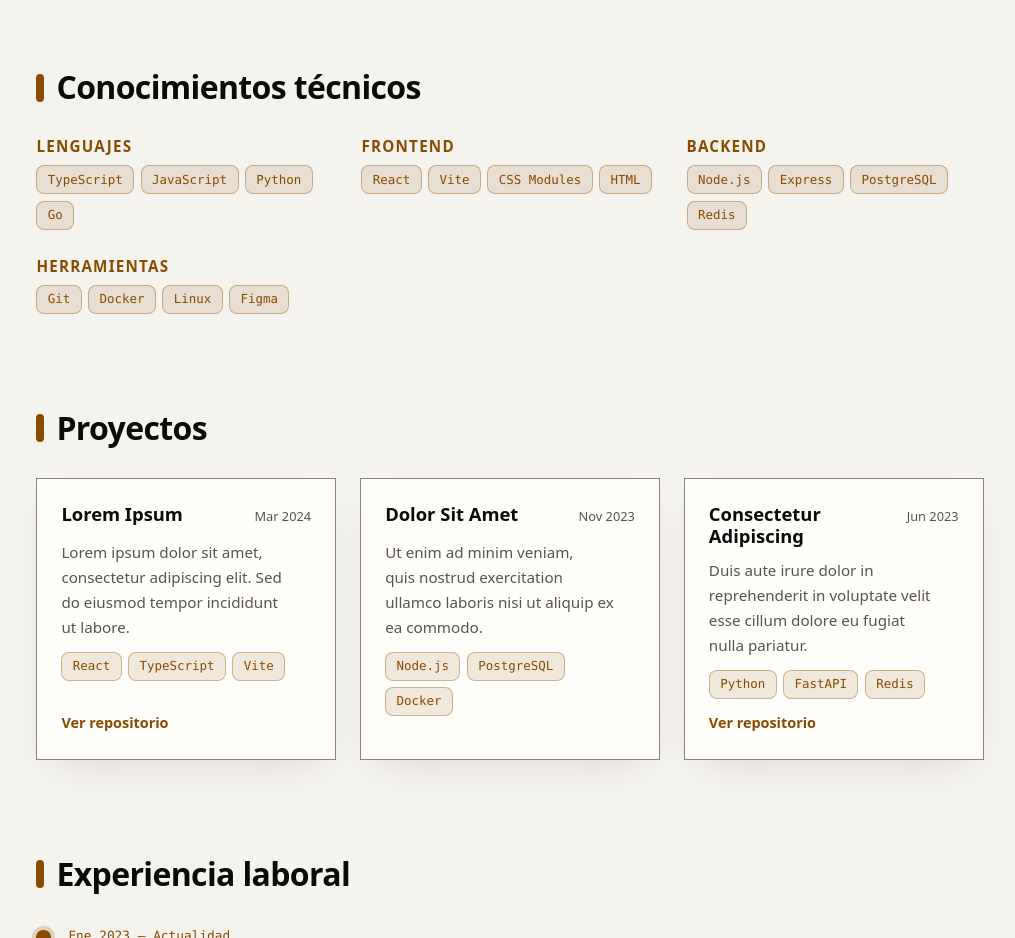
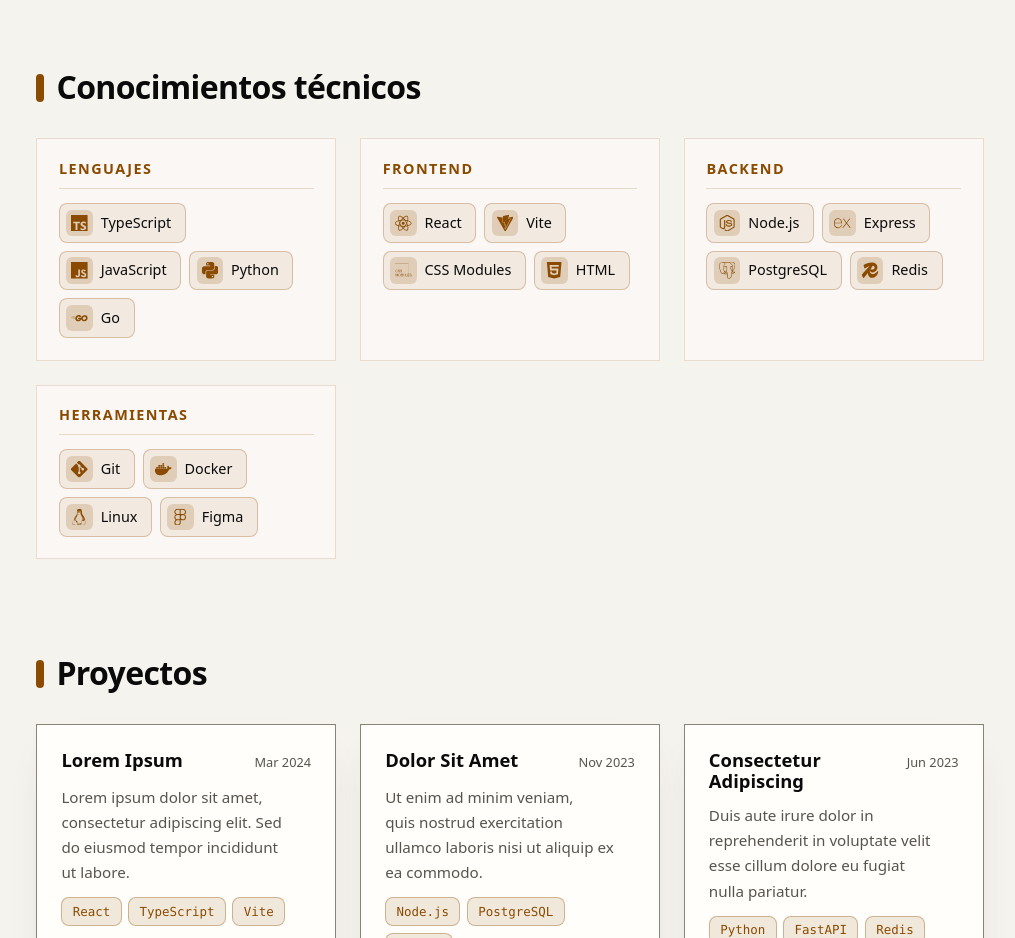
Before and after one commit to Sinbelisk/portfolio, a React (Vite) app: page / in a window 1280 px wide. Shown: the part 860-1798 px from the top of the page, without its empty margins (130-1145 px from the left). Built offline with nearby package versions, Linux system fonts and the light colour scheme.

Commit message:
feat: revamped skill stack section

```diff
--- a/src/Components/sections/Skills.tsx
+++ b/src/Components/sections/Skills.tsx
@@ -1,6 +1,6 @@
 import type { SkillGroup } from "../../Data/types";
 import Section from "../ui/Section";
-import TagList from "../ui/TagList";
+import SkillList from "../ui/SkillList";
 import styles from "../../Styles/Components/sections/Skills.module.css";
 
 interface SkillsProps {
@@ -14,7 +14,7 @@ function Skills({ groups }: SkillsProps) {
         {groups.map((group) => (
           <li key={group.category} className={styles.group}>
             <h3 className={styles.category}>{group.category}</h3>
-            <TagList items={group.items} />
+            <SkillList items={group.items} />
           </li>
         ))}
       </ul>
--- /dev/null
+++ b/src/Components/ui/SkillList.tsx
@@ -0,0 +1,26 @@
+import type { Skill } from "../../Data/types";
+import { skillIcons } from "./skillIcons";
+import styles from "../../Styles/Components/ui/SkillList.module.css";
+
+interface SkillListProps {
+  items: Skill[];
+}
+
+// Stylized skill pills: brand icon + name, tinted with the section accent.
+function SkillList({ items }: SkillListProps) {
+  return (
+    <ul className={styles.list}>
+      {items.map(({ name, icon }) => {
+        const Icon = skillIcons[icon];
+        return (
+          <li key={name} className={styles.tag}>
+            <Icon className={styles.icon} aria-hidden focusable={false} />
+            {name}
+          </li>
+        );
+      })}
+    </ul>
+  );
+}
+
+export default SkillList;
--- /dev/null
+++ b/src/Components/ui/skillIcons.ts
@@ -0,0 +1,40 @@
+import type { IconType } from "react-icons";
+import {
+  SiCssmodules,
+  SiDocker,
+  SiExpress,
+  SiFigma,
+  SiGit,
+  SiGo,
+  SiHtml5,
+  SiJavascript,
+  SiLinux,
+  SiNodedotjs,
+  SiPostgresql,
+  SiPython,
+  SiReact,
+  SiRedis,
+  SiTypescript,
+  SiVite,
+} from "react-icons/si";
+import type { SkillIconName } from "../../Data/types";
+
+// Maps data-layer icon keys to Simple Icons brand glyphs.
+export const skillIcons: Record<SkillIconName, IconType> = {
+  typescript: SiTypescript,
+  javascript: SiJavascript,
+  python: SiPython,
+  go: SiGo,
+  react: SiReact,
+  vite: SiVite,
+  cssmodules: SiCssmodules,
+  html: SiHtml5,
+  node: SiNodedotjs,
+  express: SiExpress,
+  postgresql: SiPostgresql,
+  redis: SiRedis,
+  git: SiGit,
+  docker: SiDocker,
+  linux: SiLinux,
+  figma: SiFigma,
+};
--- a/src/Data/records.ts
+++ b/src/Data/records.ts
@@ -31,11 +31,40 @@ export const navLinks: NavLink[] = [
 export const skillGroups: SkillGroup[] = [
   {
     category: "Lenguajes",
-    items: ["TypeScript", "JavaScript", "Python", "Go"],
+    items: [
+      { name: "TypeScript", icon: "typescript" },
+      { name: "JavaScript", icon: "javascript" },
+      { name: "Python", icon: "python" },
+      { name: "Go", icon: "go" },
+    ],
   },
-  { category: "Frontend", items: ["React", "Vite", "CSS Modules", "HTML"] },
-  { category: "Backend", items: ["Node.js", "Express", "PostgreSQL", "Redis"] },
-  { category: "Herramientas", items: ["Git", "Docker", "Linux", "Figma"] },
+  {
+    category: "Frontend",
+    items: [
+      { name: "React", icon: "react" },
+      { name: "Vite", icon: "vite" },
+      { name: "CSS Modules", icon: "cssmodules" },
+      { name: "HTML", icon: "html" },
+    ],
+  },
+  {
+    category: "Backend",
+    items: [
+      { name: "Node.js", icon: "node" },
+      { name: "Express", icon: "express" },
+      { name: "PostgreSQL", icon: "postgresql" },
+      { name: "Redis", icon: "redis" },
+    ],
+  },
+  {
+    category: "Herramientas",
+    items: [
+      { name: "Git", icon: "git" },
+      { name: "Docker", icon: "docker" },
+      { name: "Linux", icon: "linux" },
+      { name: "Figma", icon: "figma" },
+    ],
+  },
 ];
 
 export const projects: Project[] = [
--- a/src/Styles/Components/sections/Skills.module.css
+++ b/src/Styles/Components/sections/Skills.module.css
@@ -1,7 +1,7 @@
 .groups {
   display: grid;
-  grid-template-columns: repeat(auto-fit, minmax(220px, 1fr));
-  gap: clamp(1rem, 3vw, 1.75rem);
+  grid-template-columns: repeat(auto-fit, minmax(230px, 1fr));
+  gap: clamp(1rem, 3vw, 1.5rem);
   margin: 0;
   padding: 0;
   list-style: none;
@@ -10,13 +10,19 @@
 .group {
   display: flex;
   flex-direction: column;
-  gap: 0.6rem;
+  gap: 0.9rem;
+  padding: clamp(1rem, 2.5vw, 1.35rem);
+  border-radius: var(--radius);
+  background: color-mix(in oklab, var(--accent) 4%, var(--surface));
+  border: 1px solid color-mix(in oklab, var(--accent) 16%, transparent);
 }
 
 .category {
   margin: 0;
-  font-size: 0.95rem;
+  padding-bottom: 0.65rem;
+  font-size: 0.9rem;
   text-transform: uppercase;
-  letter-spacing: 0.08em;
+  letter-spacing: 0.1em;
   color: var(--accent);
+  border-bottom: 1px solid color-mix(in oklab, var(--accent) 18%, transparent);
 }
--- /dev/null
+++ b/src/Styles/Components/ui/SkillList.module.css
@@ -0,0 +1,43 @@
+.list {
+  display: flex;
+  flex-wrap: wrap;
+  gap: 0.5rem;
+  margin: 0;
+  padding: 0;
+  list-style: none;
+}
+
+.tag {
+  display: inline-flex;
+  align-items: center;
+  gap: 0.5rem;
+  padding: 0.35rem 0.85rem 0.35rem 0.4rem;
+  font-size: clamp(0.82rem, 1.6vw, 0.9rem);
+  font-weight: 500;
+  line-height: 1.4;
+  color: var(--text);
+  border-radius: var(--radius-pill);
+  background: color-mix(in oklab, var(--accent) 8%, transparent);
+  border: 1px solid color-mix(in oklab, var(--accent) 28%, transparent);
+  transition:
+    transform 0.18s ease,
+    border-color 0.18s ease,
+    background 0.18s ease;
+
+  &:hover {
+    transform: translateY(-2px);
+    background: color-mix(in oklab, var(--accent) 15%, transparent);
+    border-color: color-mix(in oklab, var(--accent) 55%, transparent);
+  }
+}
+
+.icon {
+  flex-shrink: 0;
+  width: 1.65rem;
+  height: 1.65rem;
+  padding: 0.3rem;
+  font-size: 1.05rem;
+  color: var(--accent);
+  border-radius: calc(var(--radius-pill) - 2px);
+  background: color-mix(in oklab, var(--accent) 18%, transparent);
+}
```
Also changed, not shown: src/Data/types.ts (+25 -1 lines).
